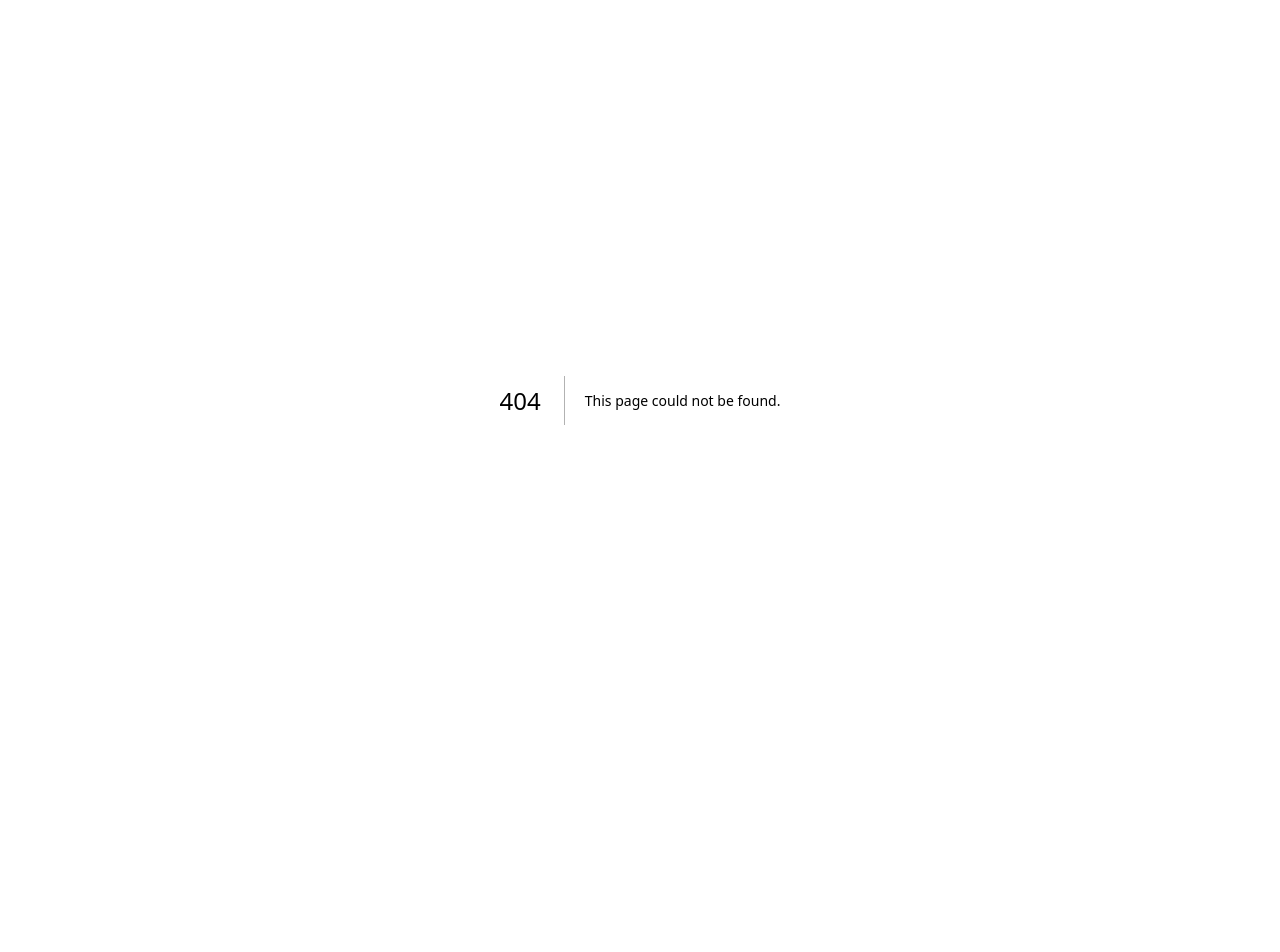
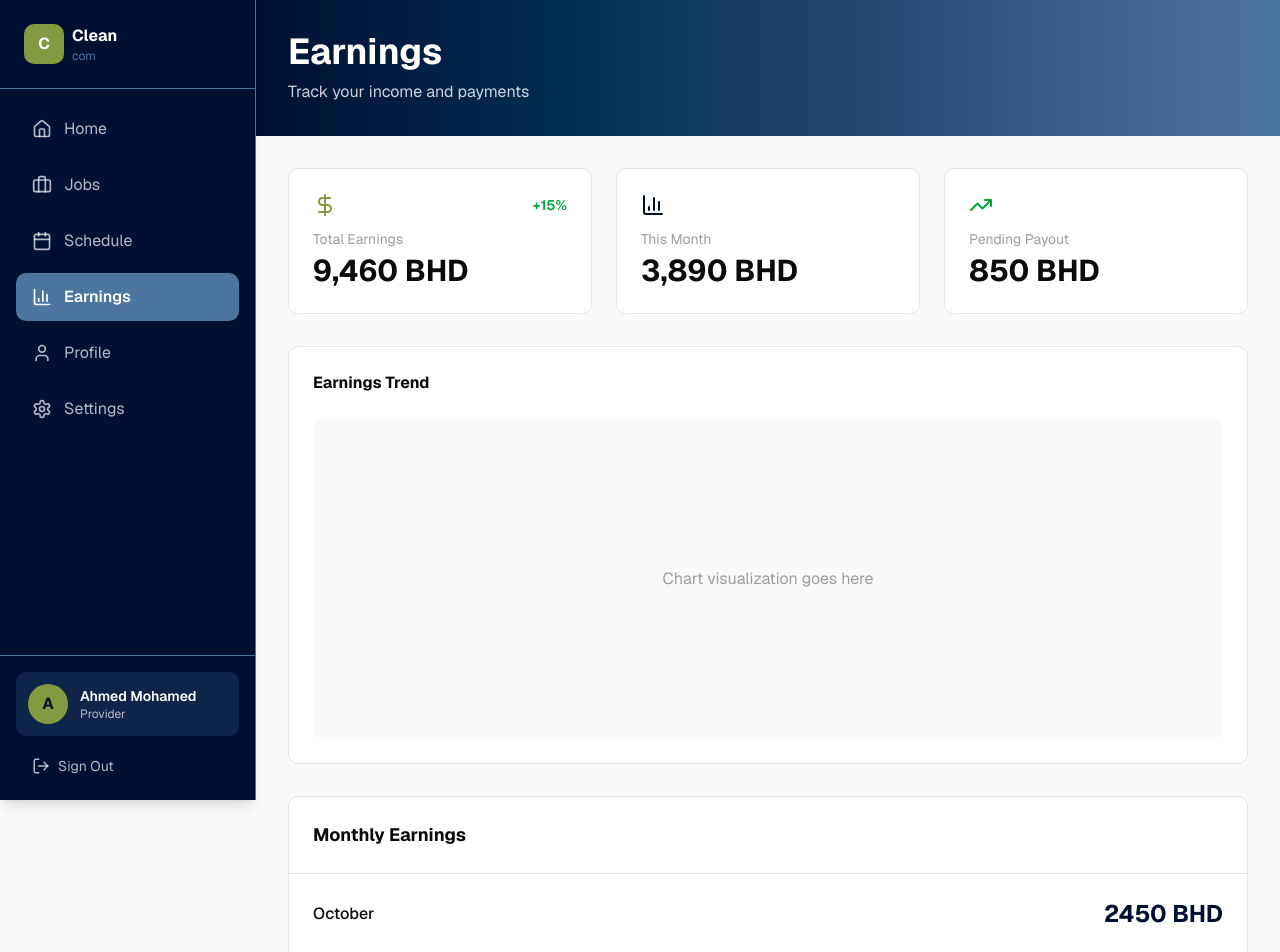
Before and after one commit to shamsu557/cleancom, a Next.js app: page /dashboard/provider/earnings in a window 1280 px wide. Before the commit this address had no page. Shown: the top 952 px of the page. Before the commit the page ends 800 px from the top, so only its background shows below. Built offline with nearby package versions, Linux system fonts and the light colour scheme.

Commit message:
Create EarningsPage component for earnings overview

```diff
--- /dev/null
+++ b/app/dashboard/provider/earnings/page.tsx
@@ -0,0 +1,72 @@
+"use client"
+
+import { DashboardNav } from "@/components/navigation/dashboard-nav"
+import { BarChart3, TrendingUp, DollarSign } from "lucide-react"
+
+export default function EarningsPage() {
+  const earnings = [
+    { month: "October", amount: 2450 },
+    { month: "November", amount: 3120 },
+    { month: "December", amount: 3890 },
+  ]
+
+  return (
+    <div className="min-h-screen bg-gray-50">
+      <DashboardNav role="provider" userName="Ahmed Mohamed" />
+
+      <main className="lg:ml-64">
+        <div className="bg-gradient-to-r from-primary to-primary-light text-white p-6 sm:p-8">
+          <h1 className="text-3xl sm:text-4xl font-bold">Earnings</h1>
+          <p className="text-white/80 mt-2">Track your income and payments</p>
+        </div>
+
+        <div className="p-6 sm:p-8">
+          {/* Stats */}
+          <div className="grid md:grid-cols-3 gap-6 mb-8">
+            <div className="bg-white rounded-lg p-6 border border-border">
+              <div className="flex items-center justify-between mb-3">
+                <DollarSign className="text-accent" size={24} />
+                <span className="text-green-600 text-sm font-semibold">+15%</span>
+              </div>
+              <p className="text-muted text-sm mb-1">Total Earnings</p>
+              <p className="text-3xl font-bold text-foreground">9,460 BHD</p>
+            </div>
+            <div className="bg-white rounded-lg p-6 border border-border">
+              <BarChart3 className="text-primary mb-3" size={24} />
+              <p className="text-muted text-sm mb-1">This Month</p>
+              <p className="text-3xl font-bold text-foreground">3,890 BHD</p>
+            </div>
+            <div className="bg-white rounded-lg p-6 border border-border">
+              <TrendingUp className="text-green-600 mb-3" size={24} />
+              <p className="text-muted text-sm mb-1">Pending Payout</p>
+              <p className="text-3xl font-bold text-foreground">850 BHD</p>
+            </div>
+          </div>
+
+          {/* Earnings Chart */}
+          <div className="bg-white rounded-lg border border-border p-6 mb-8">
+            <h2 className="font-bold text-foreground mb-6">Earnings Trend</h2>
+            <div className="h-80 flex items-center justify-center bg-gray-50 rounded-lg">
+              <p className="text-muted">Chart visualization goes here</p>
+            </div>
+          </div>
+
+          {/* Monthly Breakdown */}
+          <div className="bg-white rounded-lg border border-border">
+            <div className="p-6 border-b border-border">
+              <h2 className="font-bold text-foreground text-lg">Monthly Earnings</h2>
+            </div>
+            <div className="divide-y divide-border">
+              {earnings.map((earning, index) => (
+                <div key={index} className="p-6 flex items-center justify-between hover:bg-gray-50">
+                  <p className="font-medium text-foreground">{earning.month}</p>
+                  <p className="text-2xl font-bold text-primary">{earning.amount} BHD</p>
+                </div>
+              ))}
+            </div>
+          </div>
+        </div>
+      </main>
+    </div>
+  )
+}
```
